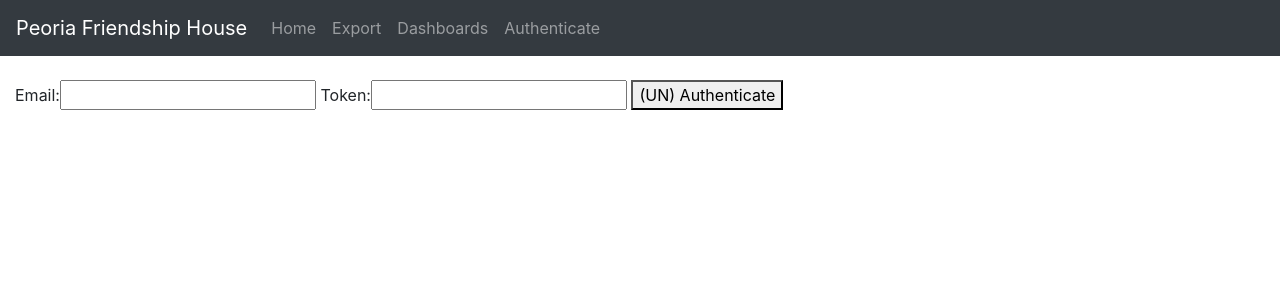
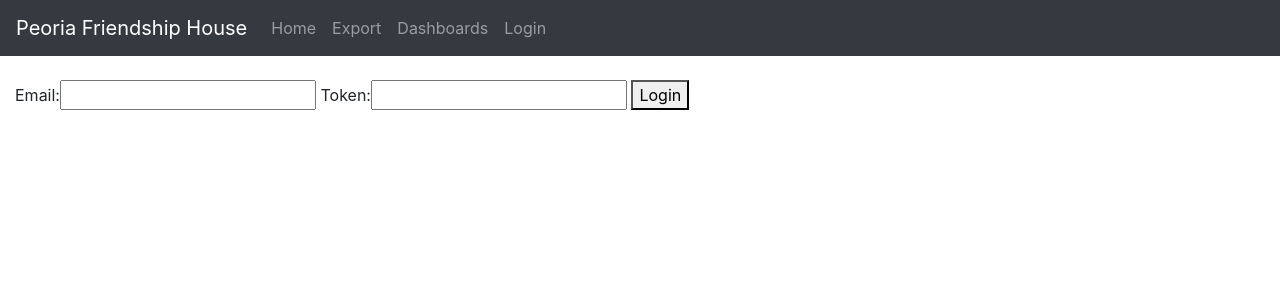
Before and after one commit to ia-community-analytics/friendship-house, a Flask app: page /authenticate in a window 1280 px wide. Shown: the top 300 px of the page. Run offline with Flask 2, Linux system fonts and the light colour scheme; parts of the project's set-up code (start-up, migrations or seed data) failed here and were passed over; some libraries are stand-ins or nearby versions.

Commit message:
faster_function and changed authenticate to login log out

```diff
--- a/main.py
+++ b/main.py
@@ -63,18 +63,18 @@ def authenticate():
                 session['data_posting_url'] = generate_random_url(20)
                 return redirect(url_for("home_page"))
             else:
-                return render_template("authenticate.html")
+                return render_template("authenticate.html", logged_in=0)
         else:
-            return render_template("authenticate.html")
+            return render_template("authenticate.html", logged_in=0)
     elif request.method == 'POST' and session.get('fire_token', None) is not None:
         session.pop('fire_token', None)
         if 'data_posting_url' in session:
             session.pop('data_posting_url')
         return redirect('https://www.friendship.house/')  # TODO make this a variable
     elif request.method == 'GET' and session.get('fire_token', None) is not None:
-        return render_template("authenticate.html", email='somestuff@none.com', uid='friendship')
+        return render_template("authenticate.html", email='somestuff@none.com', uid='friendship', logged_in=1)
     else:
-        return render_template("authenticate.html")
+        return render_template("authenticate.html", logged_in=0)
 
 
 @app.route('/')
@@ -374,7 +374,6 @@ def hide(f):
 @hide
 def get_data(id, type):
     if id == session.get('data_posting_url', ''):
-        # reset_data_post_url()
         if type == 'dashboard':
             df = old_data_for_dashboard(database)
             return jsonify(data=df.to_csv(index=False))
@@ -389,10 +388,8 @@ def get_data(id, type):
             return jsonify(dict(cols=cols, rows=rows))
 
         else:
-            # reset_data_post_url()
             return abort(404)
     else:
-        # reset_data_post_url()
         return abort(403)
 
 
--- a/non_app_specific.py
+++ b/non_app_specific.py
@@ -95,7 +95,7 @@ supportive_service_provided = dict(
         'Other'
     ],
     HouseHold=[
-        'Signle Item',
+        'Single Item',
         'Basic Pack',
         'Family Pack'
     ])
@@ -402,7 +402,7 @@ def data_for_dashboard(database_reference):
     archived_clients = [(el[0], el[1].get('information', ['']), el[1].get('service_dates', [''])) for el in
                         archived_clients.items()]
 
-    gender, race, dob, created, deleted, service_date, first_name, last_name = [], [], [], [], [], [], [], []
+    gender, race, dob, created, deleted, service_date, first_name, last_name, join_in = [], [], [], [], [], [], [], [], []
 
     for el in active_clients + archived_clients:
         name = user_id_to_name(el[0])
@@ -423,11 +423,11 @@ def data_for_dashboard(database_reference):
         dob.extend(cur_dob * n)
         created.extend(cur_crtdt * n)
         deleted.extend(cur_dltdt * n)
-        # join.extend([1] + [0] * (n - 1))
+        join_in.extend([1] + [0] * (n - 1))
         service_date.extend(cur_crtdt + (el[2] if el[2] != [''] else []))
 
     df = pd.DataFrame(
-        columns=['service_dates', 'created_dt', 'deleted_dt', 'gender', 'race', 'dob', 'last_name', 'first_name'])
+        columns=['service_dates', 'created_dt', 'deleted_dt', 'gender', 'race', 'dob', 'last_name', 'first_name', 'join_in'])
 
     df['service_dates'] = service_date
     df['created_dt'] = created
@@ -437,6 +437,7 @@ def data_for_dashboard(database_reference):
     df['dob'] = dob
     df['last_name'] = last_name
     df['first_name'] = first_name
+    df['join_in'] = join_in
 
     return df
 
--- a/templates/authenticate.html
+++ b/templates/authenticate.html
@@ -1,14 +1,19 @@
 {% extends "layout.html" %}
 
 {% block header %}
-    <h1>{% block title %}(UN)Authentication{% endblock %}</h1>
+    <h1>{% block title %}login{% endblock %}</h1>
 {% endblock %}
 
 
 {% block content %}
     <form method="post" autocomplete="off">
         Email:<input type="email" name="email" value="{{ email | safe }}" required>
-    Token:<input type="password" name="uid" value="{{ uid | safe }}" required>
-    <button type="submit">(UN) Authenticate</button>
+        Token:<input type="password" name="uid" value="{{ uid | safe }}" required>
+        {% if logged_in %}
+            <button type="submit">Log Out</button>
+        {% endif %}
+        {% if not logged_in %}
+            <button type="submit">Login</button>
+        {% endif %}
     </form>
 {% endblock %}
--- a/templates/homepage.html
+++ b/templates/homepage.html
@@ -24,7 +24,7 @@
     </form><br>
     {% if multiple_clients %}
         <form method="post" name="select_from_many">
-            <div id="table_div" class="container"></div>
+            <div id="table_div" class="container-fluid"></div>
         </form>
         <script type="text/javascript" src="https://www.gstatic.com/charts/loader.js"></script>
         <script type="text/javascript">
--- a/templates/layout.html
+++ b/templates/layout.html
@@ -29,7 +29,7 @@
             <a class="nav-link" href="/dashboards" title="Dashboards">Dashboards</a>
         </li>
         <li class="nav-item">
-            <a class="nav-link" href="/authenticate" title="Authenticate">Authenticate</a>
+            <a class="nav-link" href="/authenticate" title="Authenticate">Login</a>
         </li>
     </ul>
 </nav>
--- a/templates/update_and_delete.html
+++ b/templates/update_and_delete.html
@@ -25,7 +25,7 @@
             Date: <input type="date" name="Date" min="1960-01-01" max="{{ date }}" value={{ date }}>
         </div>
 
-        <div id="first">
+        <div id="first" class="container-fluid">
             <table name="first">
                 <th>Client Information</th>
                 <th>In Home</th>
```
